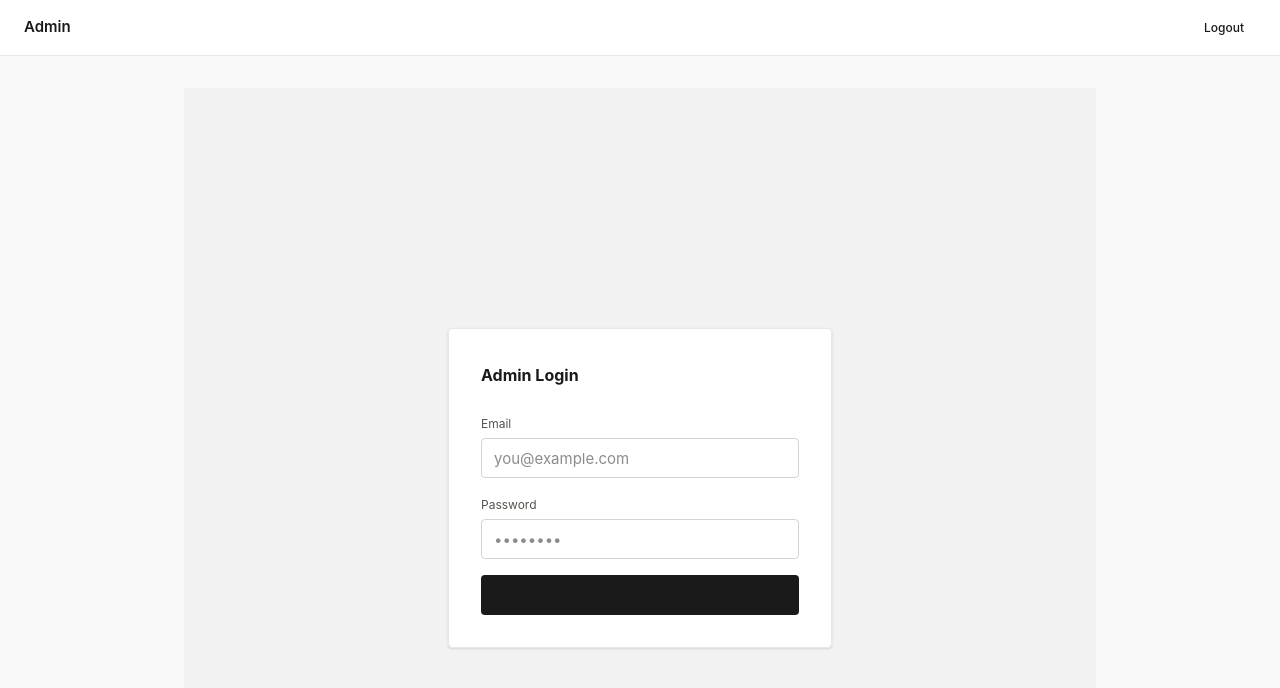
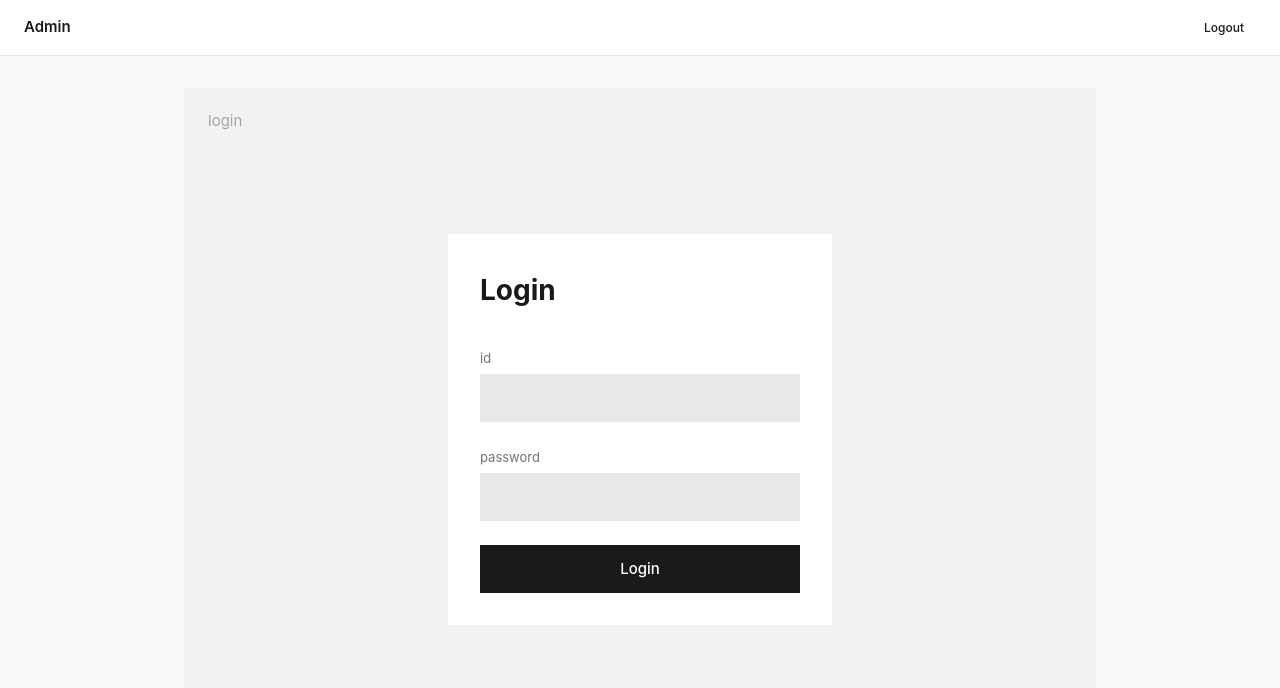
Before and after one commit to memymini/Blog, a Next.js app in the folder apps/web/: page /admin/login in a window 1280 px wide. Shown: the top 688 px of the page. Built offline with nearby package versions, Linux system fonts and the light colour scheme; no server answers.

Commit message:
chore: modify login page design

```diff
--- a/apps/web/app/admin/login/page.tsx
+++ b/apps/web/app/admin/login/page.tsx
@@ -5,8 +5,6 @@ import { useRouter } from "next/navigation";
 import { z } from "zod";
 import { useAuth } from "@/context/auth";
 import { ApiError } from "@/lib/api/types";
-import { Button } from "@/components/ui";
-import { H2 } from "@/components/ui/typography";
 
 const loginSchema = z.object({
   email: z.string().email("Invalid email address"),
@@ -47,14 +45,22 @@ export default function LoginPage() {
   }
 
   return (
-    <div className="min-h-screen flex items-center justify-center bg-muted-100 px-4">
-      <div className="w-full max-w-sm bg-surface rounded-sm border border-muted-200 shadow-sm p-8">
-        <H2 className="mb-6">Admin Login</H2>
+    <div className="min-h-screen bg-muted-100">
+      {/* Top-left label matching reference */}
+      <p className="px-6 py-5 text-body-sm text-secondary-400">login</p>
 
-        <form onSubmit={handleSubmit} noValidate className="space-y-4">
+      {/* Vertically centered card area */}
+      <div className="flex items-start justify-center px-4" style={{ marginTop: "10vh" }}>
+        <div className="w-full max-w-sm bg-surface p-8">
+          <h1 className="text-h2 font-bold text-primary-900 mb-8">Login</h1>
+
+          <form onSubmit={handleSubmit} noValidate className="space-y-6">
             <div>
-            <label htmlFor="email" className="block text-label text-secondary-600 mb-1">
-              Email
+              <label
+                htmlFor="email"
+                className="block text-caption text-secondary-500 mb-1"
+              >
+                id
               </label>
               <input
                 id="email"
@@ -62,14 +68,16 @@ export default function LoginPage() {
                 autoComplete="email"
                 value={email}
                 onChange={(e) => setEmail(e.target.value)}
-              placeholder="you@example.com"
-              className="w-full h-10 px-3 text-body-sm border border-muted-300 rounded-sm bg-surface focus:outline-none focus:border-primary-400 transition-colors"
+                className="w-full h-12 px-3 bg-muted-200 text-body-sm text-primary-900 border-0 focus:outline-none focus:ring-2 focus:ring-primary-400"
               />
             </div>
 
             <div>
-            <label htmlFor="password" className="block text-label text-secondary-600 mb-1">
-              Password
+              <label
+                htmlFor="password"
+                className="block text-caption text-secondary-500 mb-1"
+              >
+                password
               </label>
               <input
                 id="password"
@@ -77,26 +85,25 @@ export default function LoginPage() {
                 autoComplete="current-password"
                 value={password}
                 onChange={(e) => setPassword(e.target.value)}
-              placeholder="••••••••"
-              className="w-full h-10 px-3 text-body-sm border border-muted-300 rounded-sm bg-surface focus:outline-none focus:border-primary-400 transition-colors"
+                className="w-full h-12 px-3 bg-muted-200 text-body-sm text-primary-900 border-0 focus:outline-none focus:ring-2 focus:ring-primary-400"
               />
             </div>
 
             {error && (
-            <p role="alert" className="text-body-sm text-red-600">
+              <p role="alert" className="text-caption text-red-600">
                 {error}
               </p>
             )}
 
-          <Button
+            <button
               type="submit"
-            variant="primary"
-            className="w-full"
-            loading={isSubmitting}
+              disabled={isSubmitting}
+              className="w-full h-12 bg-primary-900 text-surface text-body-sm font-medium hover:bg-primary-800 disabled:opacity-50 transition-colors focus:outline-none focus:ring-2 focus:ring-primary-400"
             >
-            Login
-          </Button>
+              {isSubmitting ? "Logging in…" : "Login"}
+            </button>
           </form>
+        </div>
       </div>
     </div>
   );
```
Lines whose indentation alone changed are shown as unchanged.
